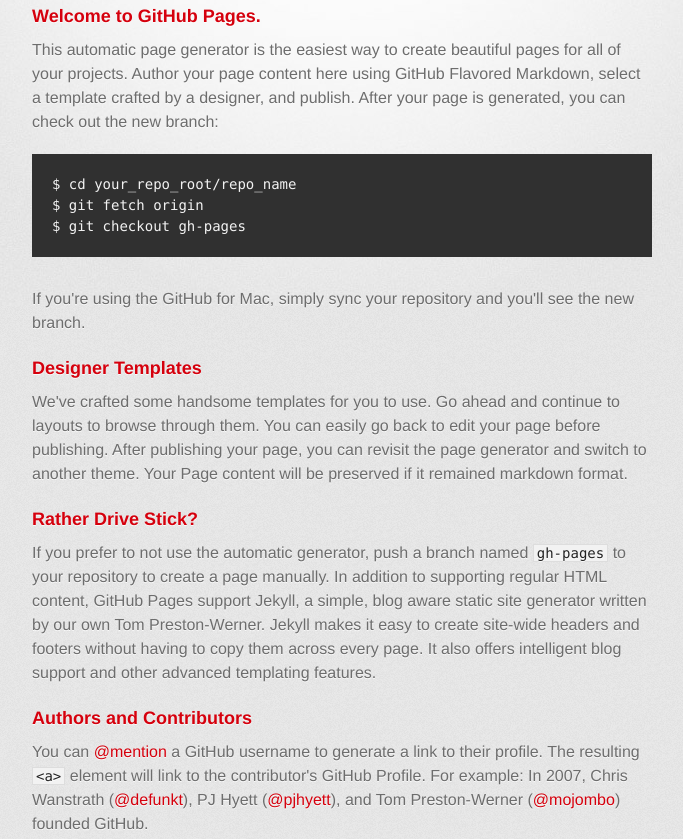
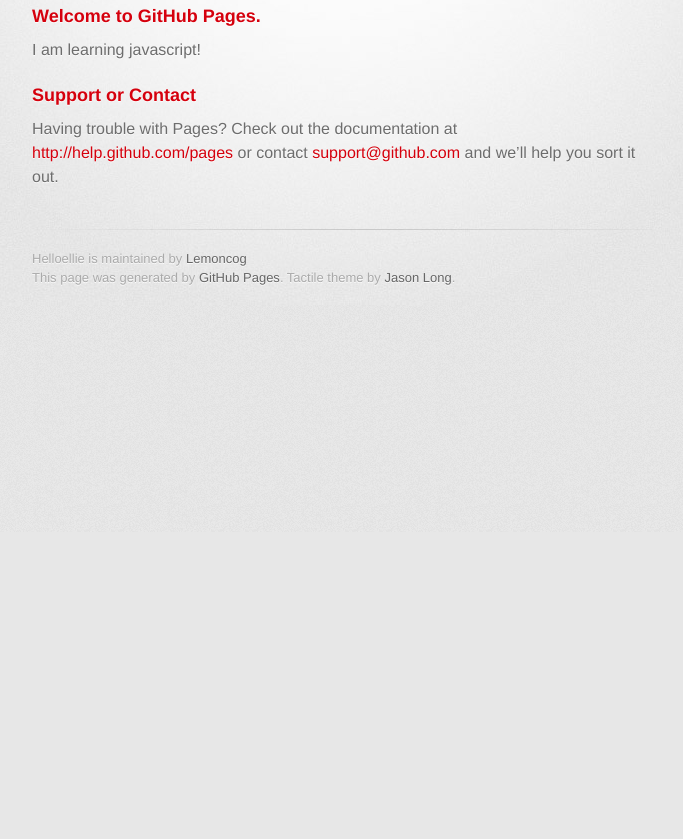
Before and after one commit to Lemoncog/HelloEllie, a plain HTML site: page index.html in a window 1280 px wide. Shown: the part 268-1107 px from the top of the page, without its empty margins (298-981 px from the left). After the commit the page ends 800 px from the top, so only its background shows below. Drawn offline with Linux system fonts and the light colour scheme; a web font is replaced by a local one.

Commit message:
Changed the index page to say something different.

```diff
--- a/index.html
+++ b/index.html
@@ -34,29 +34,7 @@
           <h3>
 <a name="welcome-to-github-pages" class="anchor" href="#welcome-to-github-pages"><span class="octicon octicon-link"></span></a>Welcome to GitHub Pages.</h3>
 
-<p>This automatic page generator is the easiest way to create beautiful pages for all of your projects. Author your page content here using GitHub Flavored Markdown, select a template crafted by a designer, and publish. After your page is generated, you can check out the new branch:</p>
-
-<pre><code>$ cd your_repo_root/repo_name
-$ git fetch origin
-$ git checkout gh-pages
-</code></pre>
-
-<p>If you're using the GitHub for Mac, simply sync your repository and you'll see the new branch.</p>
-
-<h3>
-<a name="designer-templates" class="anchor" href="#designer-templates"><span class="octicon octicon-link"></span></a>Designer Templates</h3>
-
-<p>We've crafted some handsome templates for you to use. Go ahead and continue to layouts to browse through them. You can easily go back to edit your page before publishing. After publishing your page, you can revisit the page generator and switch to another theme. Your Page content will be preserved if it remained markdown format.</p>
-
-<h3>
-<a name="rather-drive-stick" class="anchor" href="#rather-drive-stick"><span class="octicon octicon-link"></span></a>Rather Drive Stick?</h3>
-
-<p>If you prefer to not use the automatic generator, push a branch named <code>gh-pages</code> to your repository to create a page manually. In addition to supporting regular HTML content, GitHub Pages support Jekyll, a simple, blog aware static site generator written by our own Tom Preston-Werner. Jekyll makes it easy to create site-wide headers and footers without having to copy them across every page. It also offers intelligent blog support and other advanced templating features.</p>
-
-<h3>
-<a name="authors-and-contributors" class="anchor" href="#authors-and-contributors"><span class="octicon octicon-link"></span></a>Authors and Contributors</h3>
-
-<p>You can <a href="https://github.com/blog/821" class="user-mention">@mention</a> a GitHub username to generate a link to their profile. The resulting <code>&lt;a&gt;</code> element will link to the contributor's GitHub Profile. For example: In 2007, Chris Wanstrath (<a href="https://github.com/defunkt" class="user-mention">@defunkt</a>), PJ Hyett (<a href="https://github.com/pjhyett" class="user-mention">@pjhyett</a>), and Tom Preston-Werner (<a href="https://github.com/mojombo" class="user-mention">@mojombo</a>) founded GitHub.</p>
+<p>I am learning javascript!</p>
 
 <h3>
 <a name="support-or-contact" class="anchor" href="#support-or-contact"><span class="octicon octicon-link"></span></a>Support or Contact</h3>
```
